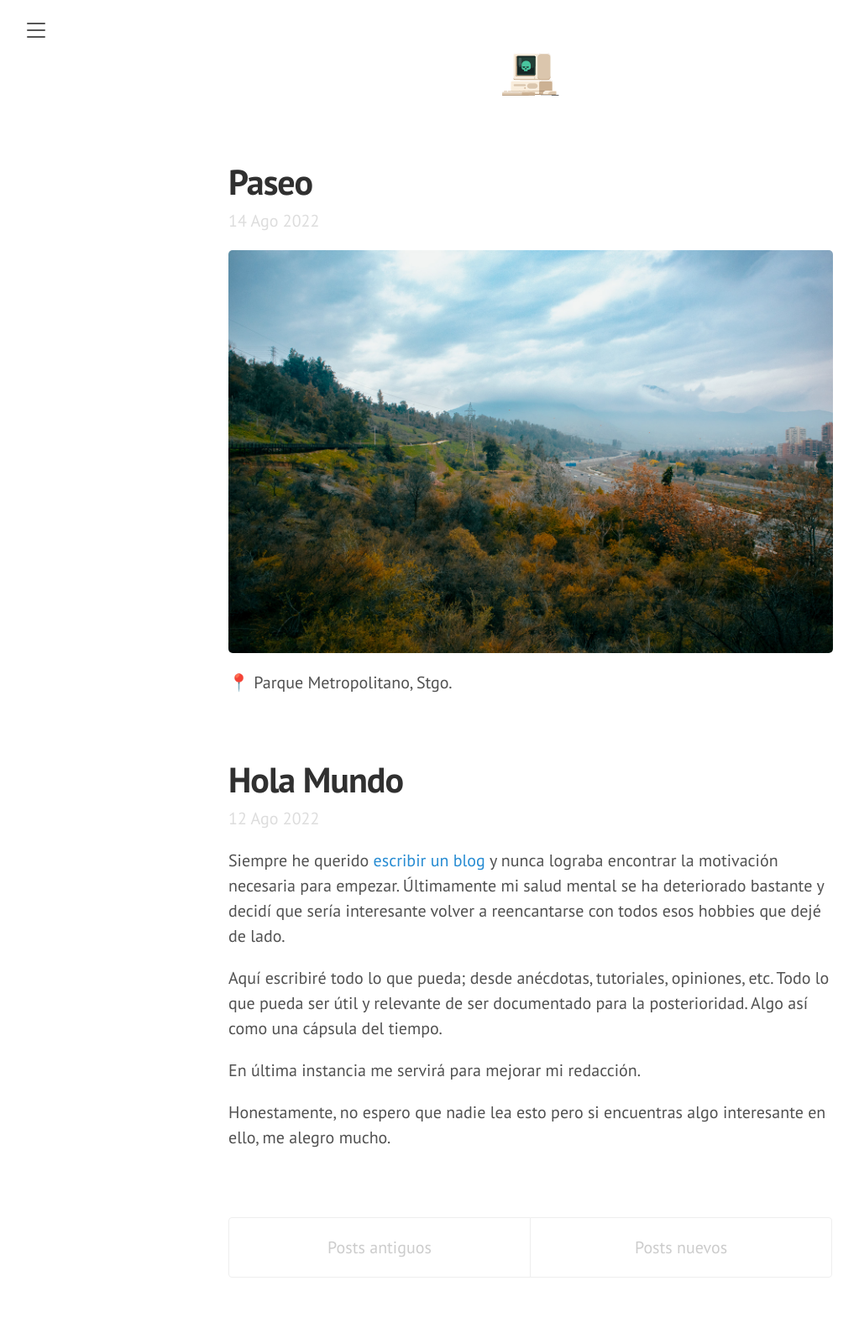
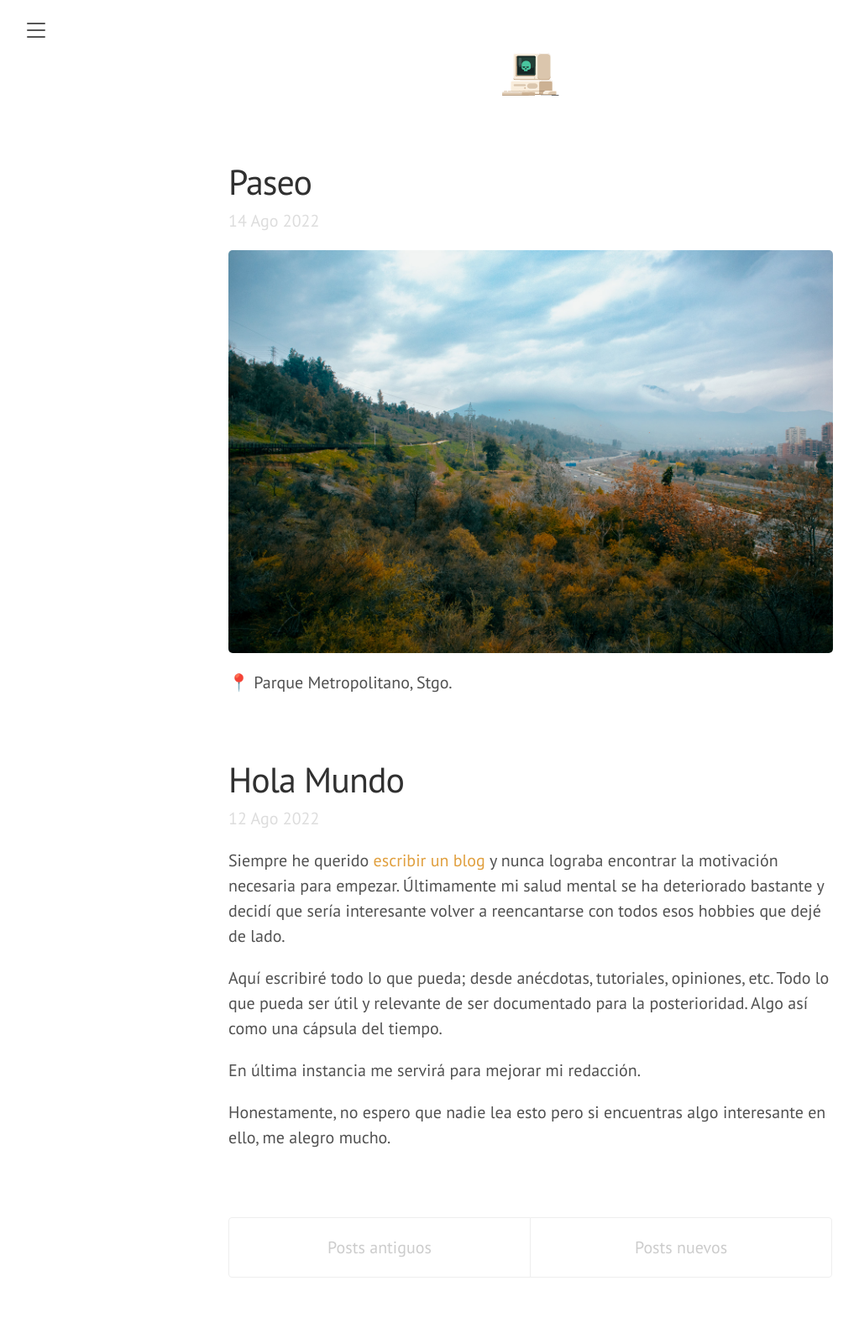
Before and after one commit to darriagada/darriagada.github.io, a Jekyll site: the page built from index.html, in a window 1280 px wide. Shown: the whole page at 84% size, without its empty margins (8-1031 px from the left). Built offline with Jekyll 4.4.1, drawn with Linux system fonts in a browser that asks for light colours; the list of posts is cut into pages by our own code; comment, search, counter and statistics services are not loaded.

Commit message:
Update lanyon.css

```diff
--- a/public/css/lanyon.css
+++ b/public/css/lanyon.css
@@ -46,11 +46,15 @@ html {
 
 h1, h2, h3, h4, h5, h6 {
   font-family: "PT Sans", Helvetica, Arial, sans-serif;
-  font-weight: 700;
+  font-weight: 300;
   color: #313131;
   letter-spacing: -.025rem;
 }
 
+
+a {
+	color:#e09f3e;
+}
 
 /*
  * Wrapper
```
